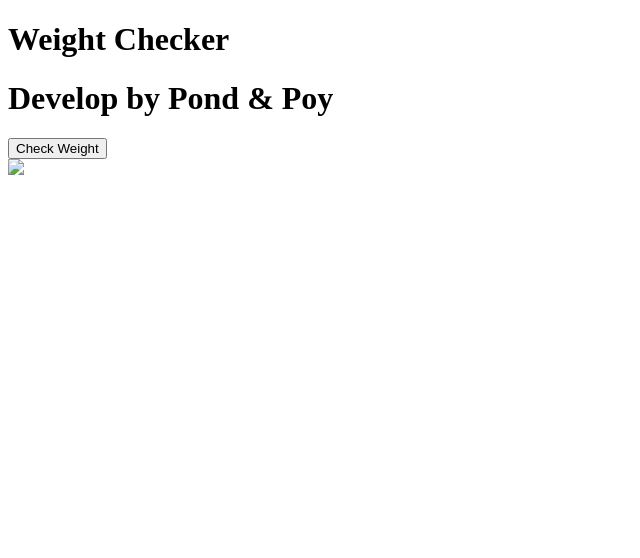
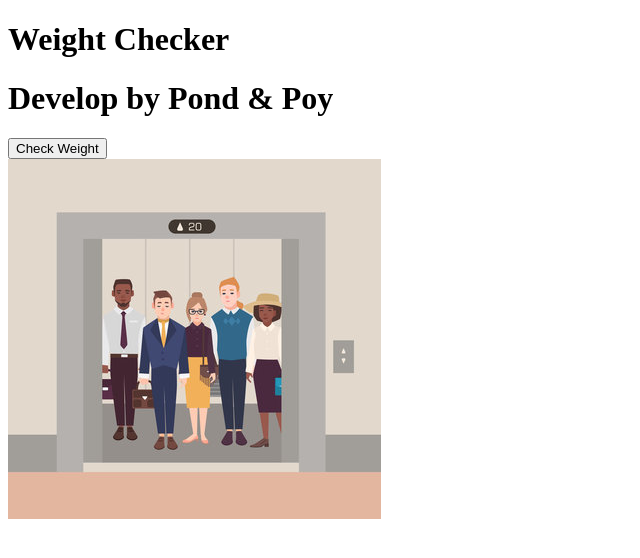
Before and after one commit to SukollapatPis/lift-checker, a plain HTML site: page index.html in a window 1280 px wide. Shown: the whole page, without its empty margins (0-640 px from the left). Drawn offline with Linux system fonts and the light colour scheme; the site is published under a folder, as on GitHub Pages, so addresses that start at the root find nothing.

Commit message:
Update index.html

```diff
--- a/index.html
+++ b/index.html
@@ -31,5 +31,5 @@
     <h1>Weight Checker</h1>
     <h1>Develop by Pond & Poy</h1>
     <button onclick="checkWeight()">Check Weight</button><br>
-    <img src="/lift.jpg" >
+    <img src="lift.jpg" >
 </html>
```
